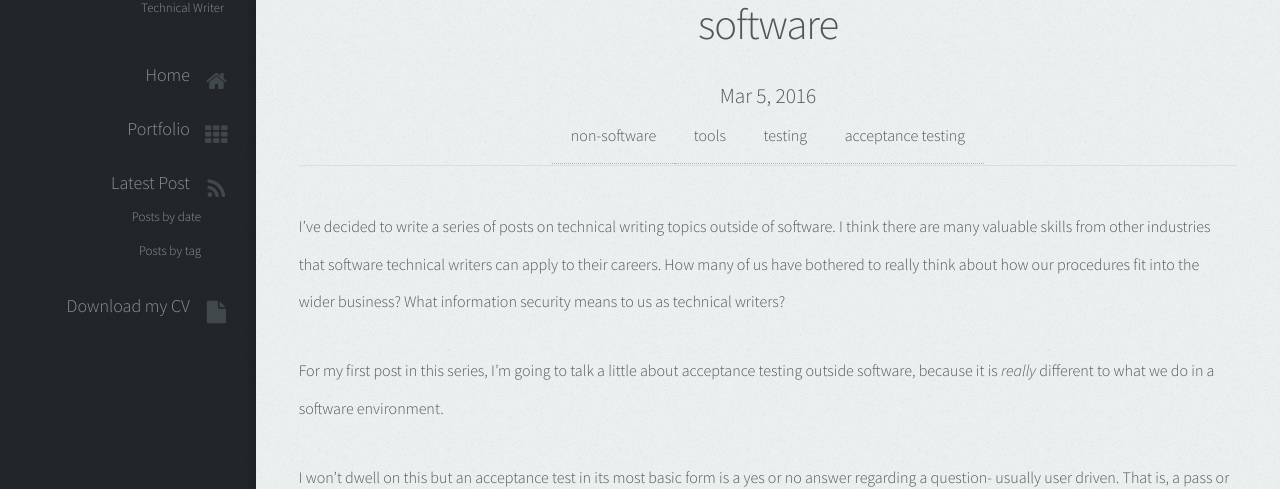
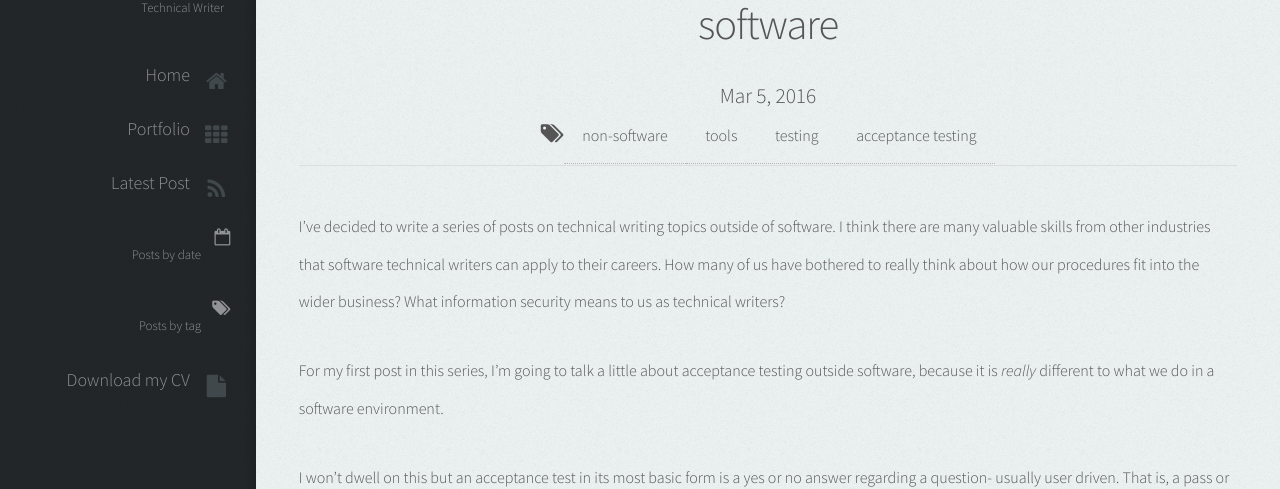
Before and after one commit to AngelaCox/UX-Portfolio, a Jekyll site: the page built from _posts/2016-03-05-acceptance-testing-outside-software.markdown, in a window 1280 px wide. Shown: the part 136-625 px from the top of the page. Built offline with Jekyll 4.4.1, drawn with Linux system fonts in a browser that asks for light colours.

Commit message:
Jazz things up with more FA icons

```diff
--- a/_includes/header.html
+++ b/_includes/header.html
@@ -22,8 +22,8 @@
               <li><a href="{{ site.url }}#portfolio" id="portfolio-link" class="skel-layers-ignoreHref"><span class="icon fa-th">Portfolio</span></a></li>
             {% endif %}
             <li><a href="{{ site.posts.first.url }}" id="about-link" class="skel-layers-ignoreHref"><span class="icon fa-rss">Latest Post</span></a></li>
-            <li><a href="{{ site.url }}/posts/" id="about-link" class="skel-layers-ignoreHref"><span class="sub-nav">Posts by date</span></a></li>
-            <li><a href="{{ site.url }}/tags/" id="about-link" class="skel-layers-ignoreHref"><span class="sub-nav">Posts by tag</span></a></li>
+            <li><a href="{{ site.url }}/posts/" id="about-link" class="skel-layers-ignoreHref"><i class="fa fa-calendar-o" aria-hidden="true"></i><span class="sub-nav">Posts by date</span></a></li>
+            <li><a href="{{ site.url }}/tags/" id="about-link" class="skel-layers-ignoreHref"><i class="fa fa-tags" aria-hidden="true"></i><span class="sub-nav">Posts by tag</span></a></li>
             <li><a href="{{ site.url }}/downloads/{{ site.cv }}" id="about-link" class="skel-layers-ignoreHref" target="_blank" download="{{ site.cv }}"><span class="icon fa-file">Download my CV</span></a></li>
           </ul>
         </nav>
--- a/_layouts/post.html
+++ b/_layouts/post.html
@@ -10,7 +10,7 @@ layout: default
         <p class="meta">{{ page.date | date: "%b %-d, %Y" }}{% if page.author %} • {{ page.author }}{% endif %}{% if page.meta %} • {{ page.meta }}{% endif %}</p>
 
         {% if page.tags.size > 0 %}
-        <span class="entry-tags" style="font-size:medium;">{% for tag in page.tags %}<a href="{{ site.url }}/tags/#{{ tag | cgi_encode }}" title="Pages tagged {{ tag }}" class="tag" style="padding:2%;">{{ tag }}</a>{% unless forloop.last %}{% endunless %}{% endfor %}</span>
+        <i class="fa fa-tags" aria-hidden="true"></i><span class="entry-tags" style="font-size:medium;">{% for tag in page.tags %}<a href="{{ site.url }}/tags/#{{ tag | cgi_encode }}" title="Pages tagged {{ tag }}" class="tag" style="padding:2%;">{{ tag }}</a>{% unless forloop.last %}{% endunless %}{% endfor %}</span>
         {% endif %}
         <hr />
       </header>
```
